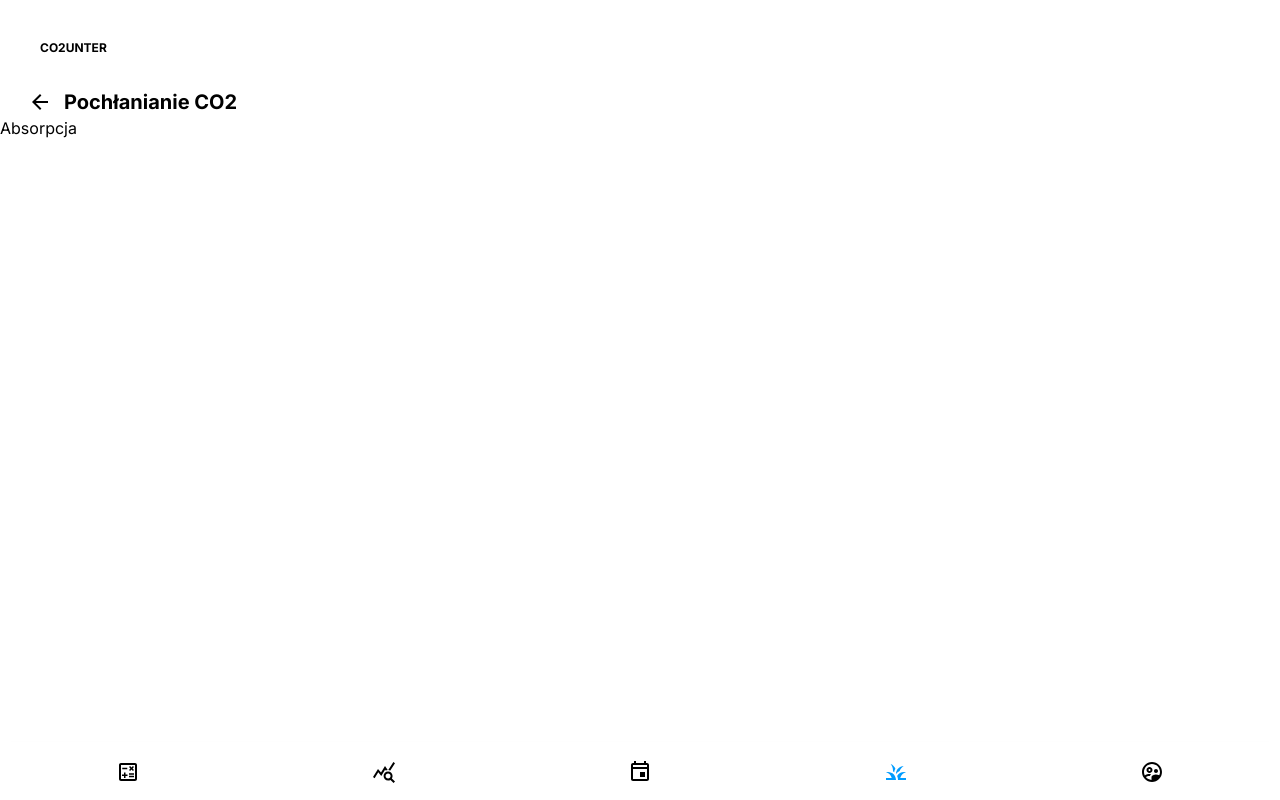
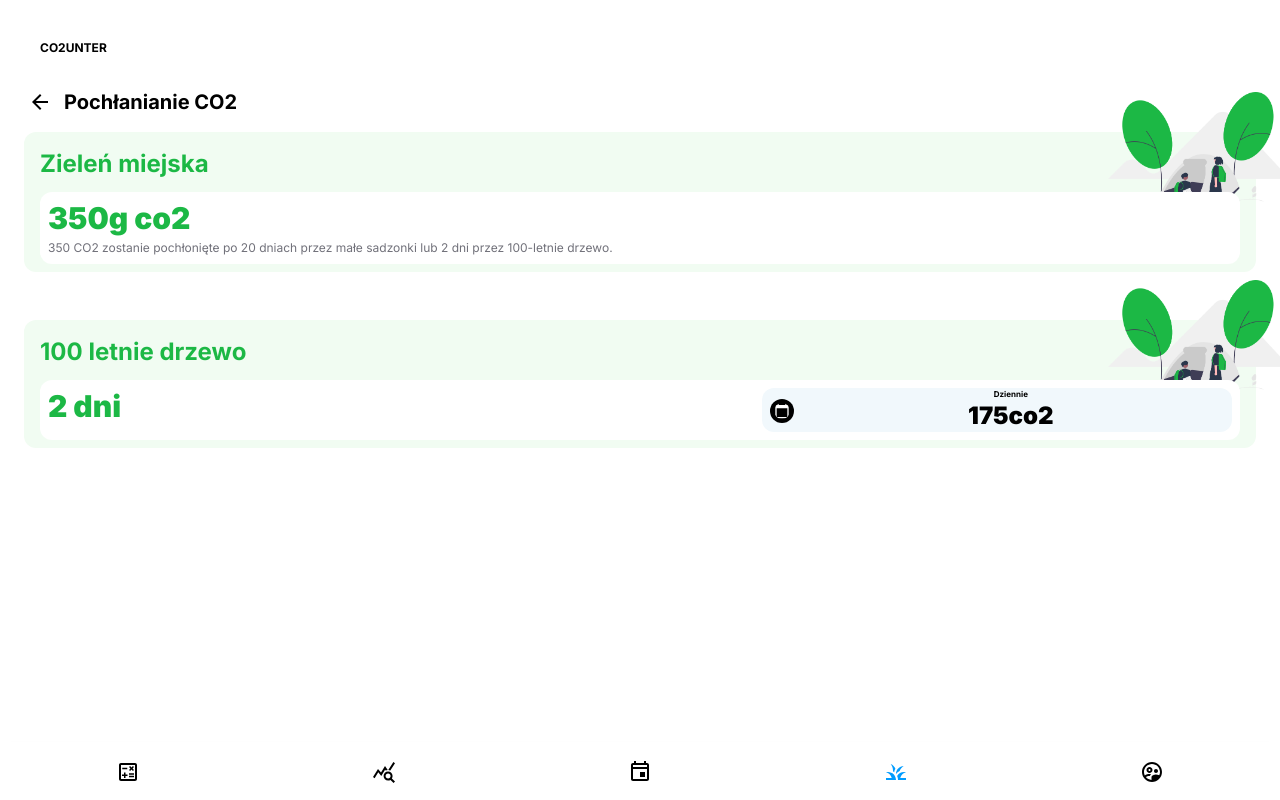
Before and after one commit to PASINSKI00/HackYeah2024, a Next.js app in the folder frontend/: page /absorpcja in a window 1280 px wide. Built offline with nearby package versions, Linux system fonts and the light colour scheme.

Commit message:
absorpcja page

```diff
--- a/frontend/app/absorpcja/page.tsx
+++ b/frontend/app/absorpcja/page.tsx
@@ -1,3 +1,28 @@
+import Section from '@/components/ui/section';
+import CalendarTodayIcon from '@mui/icons-material/CalendarToday';
+
 export default function Page() {
-  return <div>Absorpcja</div>;
+  return (
+    <main className='mb-12 mt-4 grid gap-12 px-6'>
+      <Section
+        color='green'
+        label='Zieleń miejska'
+        value='350g co2'
+        description='350 CO2 zostanie pochłonięte po 20 dniach przez małe sadzonki lub 2 dni przez 100-letnie drzewo.'
+        imageSrc='/outdoor.png'
+        statistics={[]}
+      />
+
+      <Section
+        color='green'
+        label='100 letnie drzewo'
+        value='2 dni'
+        description=''
+        imageSrc='/outdoor.png'
+        statistics={[
+          { label: 'Dziennie', value: 175, unit: 'co2', Icon: CalendarTodayIcon },
+        ]}
+      />
+    </main>
+  );
 }
--- a/frontend/app/globals.css
+++ b/frontend/app/globals.css
@@ -21,6 +21,8 @@ body {
     --blue: #009CFF;
     --blue-100: #F1F8FC;
     --blue-700: #7093BB;
+    --green: #1CB845;
+    --green-100: #F1FCF2;
     --red: #FF6868;
     --gray: #71717A;
     --card: 0 0% 100%;
--- a/frontend/app/statystyki/page.tsx
+++ b/frontend/app/statystyki/page.tsx
@@ -6,6 +6,7 @@ export default function Page() {
   return (
     <main className='px-6 grid gap-12 mt-4 mb-24'>
       <Section
+        color='blue'
         label='Transport'
         value='3000g co2'
         description='Transport generuje miesięcznie 3000g co2. Statystyki uzwględniają
@@ -15,6 +16,7 @@ export default function Page() {
       />
 
       <Section
+        color='blue'
         label='Sektor usługowy'
         value="2000g co2"
         description='Sektor usługowy generuje miesięcznie 2000g co2. Statystyki uzwględniają gastronomię, hotelarstwo oraz handel.'
--- a/frontend/components/ui/section.tsx
+++ b/frontend/components/ui/section.tsx
@@ -8,6 +8,7 @@ interface SectionProps {
   description: string;
   imageSrc: string;
   statistics: StatisticProps[];
+  color: 'blue' | 'green';
 }
 
 function Section({
@@ -16,9 +17,15 @@ function Section({
   description,
   imageSrc,
   statistics,
+  color,
 }: SectionProps) {
   return (
-    <section className={cn('bg-blue-100 relative rounded-xl px-4 pb-2 pt-4')}>
+    <section
+      className={cn('relative rounded-xl px-4 pb-2 pt-4', {
+        'bg-blue-100': color === 'blue',
+        'bg-green-100': color === 'green',
+      })}
+    >
       <Image
         src={imageSrc}
         alt='costam'
@@ -26,10 +33,20 @@ function Section({
         height={80}
         className='absolute right-0 top-0 -translate-y-10 translate-x-8'
       />
-      <h3 className='text-2xl font-bold text-blue'>{label}</h3>
+      <h3
+        className={cn('text-2xl font-bold', {
+          'text-green': color === 'green',
+          'text-blue': color === 'blue',
+        })}
+      >
+        {label}
+      </h3>
       <div className='relative z-10 mt-3 flex gap-2 rounded-xl bg-white p-2'>
         <div className='w-[60%]'>
-          <p className='text-red mb-1 text-3xl font-[900]'>{value}</p>
+          <p className={cn('mb-1 text-3xl font-[900]', {
+            'text-red': color === 'blue',
+            'text-green': color === 'green',
+         })}>{value}</p>
           <p className='text-gray text-xs'>{description}</p>
         </div>
         <div className='flex w-[40%] flex-col gap-2'>
--- a/frontend/tailwind.config.ts
+++ b/frontend/tailwind.config.ts
@@ -17,6 +17,10 @@ const config: Config = {
           DEFAULT: 'var(--blue)',
           100: 'var(--blue-100)',
           700: 'var(--blue-700)',
+        },
+        green: {
+          DEFAULT: 'var(--green)',
+          100: 'var(--green-100)',
         },
         red: {
           DEFAULT: 'var(--red)',
```
Also changed, not shown: frontend/public/outdoor.png (added).
